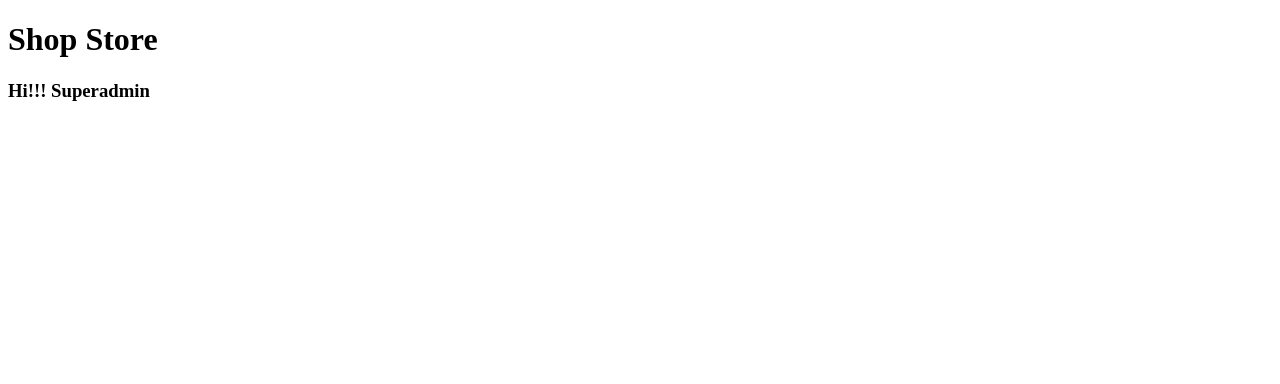
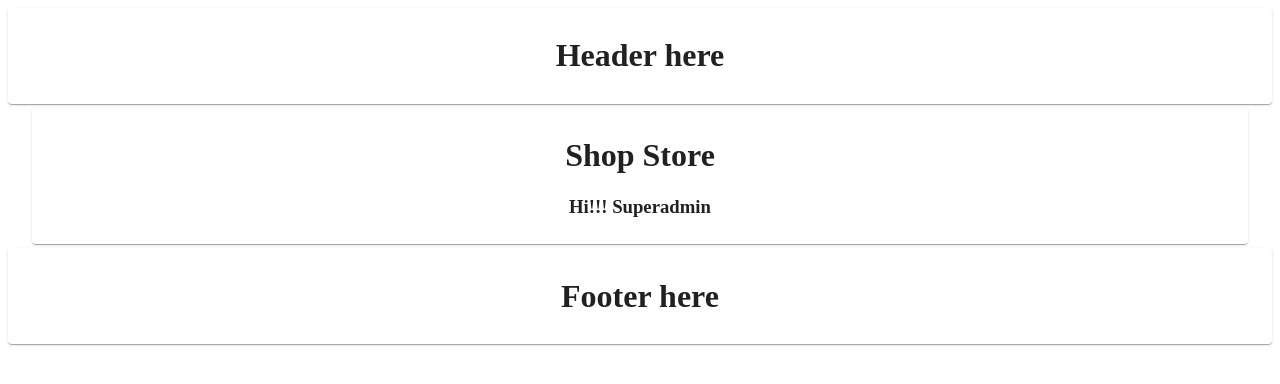
Before and after one commit to 10xtarun/shop_store_superadmin, a Gatsby site: page / in a window 1280 px wide. Built offline with nearby package versions, Linux system fonts and the light colour scheme; Gatsby itself is replaced by a stand-in of ours; no server answers.

Commit message:
layout and alert component added

```diff
--- /dev/null
+++ b/src/components/footer.js
@@ -0,0 +1,9 @@
+import React from "react"
+
+export default function Footer({ }) {
+    return (
+        <div>
+            <h1>Footer here</h1>
+        </div>
+    )
+}
--- /dev/null
+++ b/src/components/headers.js
@@ -0,0 +1,9 @@
+import React from "react"
+
+export default function Header({ }) {
+    return (
+        <div>
+            <h1>Header here</h1>
+        </div>
+    )
+}
--- /dev/null
+++ b/src/components/layout.js
@@ -0,0 +1,47 @@
+import React from "react"
+import Header from "./headers"
+import Footer from "./footer"
+import { Container, Grid, makeStyles, Paper } from "@material-ui/core"
+
+const useStyles = makeStyles((theme) => ({
+    root: {
+        flexGrow: 1,
+      },
+      paper: {
+        padding: theme.spacing(1),
+        textAlign: 'center',
+        color: theme.palette.text.primary,
+      },
+}))
+
+export default function Layout({ children }) {
+    const classes = useStyles()
+    return (
+        <div className={classes.root}>
+            <Grid container spacing={1}>
+                <Grid item xs={12}>
+                    <Paper className={classes.paper}>
+                        <Header />
+                    </Paper>
+                </Grid>
+            </Grid>
+            <Grid container spacing={1}>
+                <Grid item xs={12}>
+                    <Container className="" maxWidth="xl">
+                        <Paper className={classes.paper}>
+                            {children}
+                        </Paper>
+                    </Container>
+
+                </Grid>
+            </Grid>
+            <Grid container spacing={1}>
+                <Grid item xs={12}>
+                    <Paper className={classes.paper}>
+                        <Footer />
+                    </Paper>
+                </Grid>
+            </Grid>
+        </div>
+    )
+}
--- a/src/pages/index.js
+++ b/src/pages/index.js
@@ -1,29 +1,60 @@
 import React, { useEffect, useState } from "react"
 import { Helmet } from "react-helmet"
+import Layout from "../components/layout"
+import { Alert, AlertTitle } from "@material-ui/lab"
+import { IconButton } from "@material-ui/core"
+import { Close } from "@material-ui/icons"
 
 // markup
 const IndexPage = () => {
   const [message, setMessage] = useState(null)
+  const [error, setError] = useState(null)
+
   useEffect(() => {
     async function getGreetings() {
       let res = await fetch('/api/greetings')
+      // console.log(parseFloat(res.headers.get("x-response-time")))
+      if (parseFloat(res.headers.get("x-response-time")) <= 10.00) {
         res = await res.text()
         setMessage(res)
+      } else {
+        setError({
+          severity: "error",
+          title: "An error occurred.",
+          description: "Server response time exceeded."
+        })
+      }
     }
     setTimeout(() => {
       getGreetings()
     }, 3000)
   })
   return (
+    <Layout>
       <main>
         <Helmet>
           <title>Shop Store | Superadmin</title>
         </Helmet>
+        {
+          error &&
+          <Alert
+            severity={error.severity}
+            action={
+              <IconButton onClick={() => setError(null)}>
+                <Close fontSize="inherit" />
+              </IconButton>
+            }
+          >
+            <AlertTitle>{error.title}</AlertTitle>
+            <strong>{error.description}</strong>
+          </Alert>
+        }
+        {console.log(error)}
         <h1>Shop Store</h1>
         <h3>Hi!!! Superadmin</h3>
-      {console.log(message)}
         {message && <h4>{message + ""}</h4>}
       </main>
+    </Layout>
   )
 }
 
```
Lines whose indentation alone changed are shown as unchanged.
